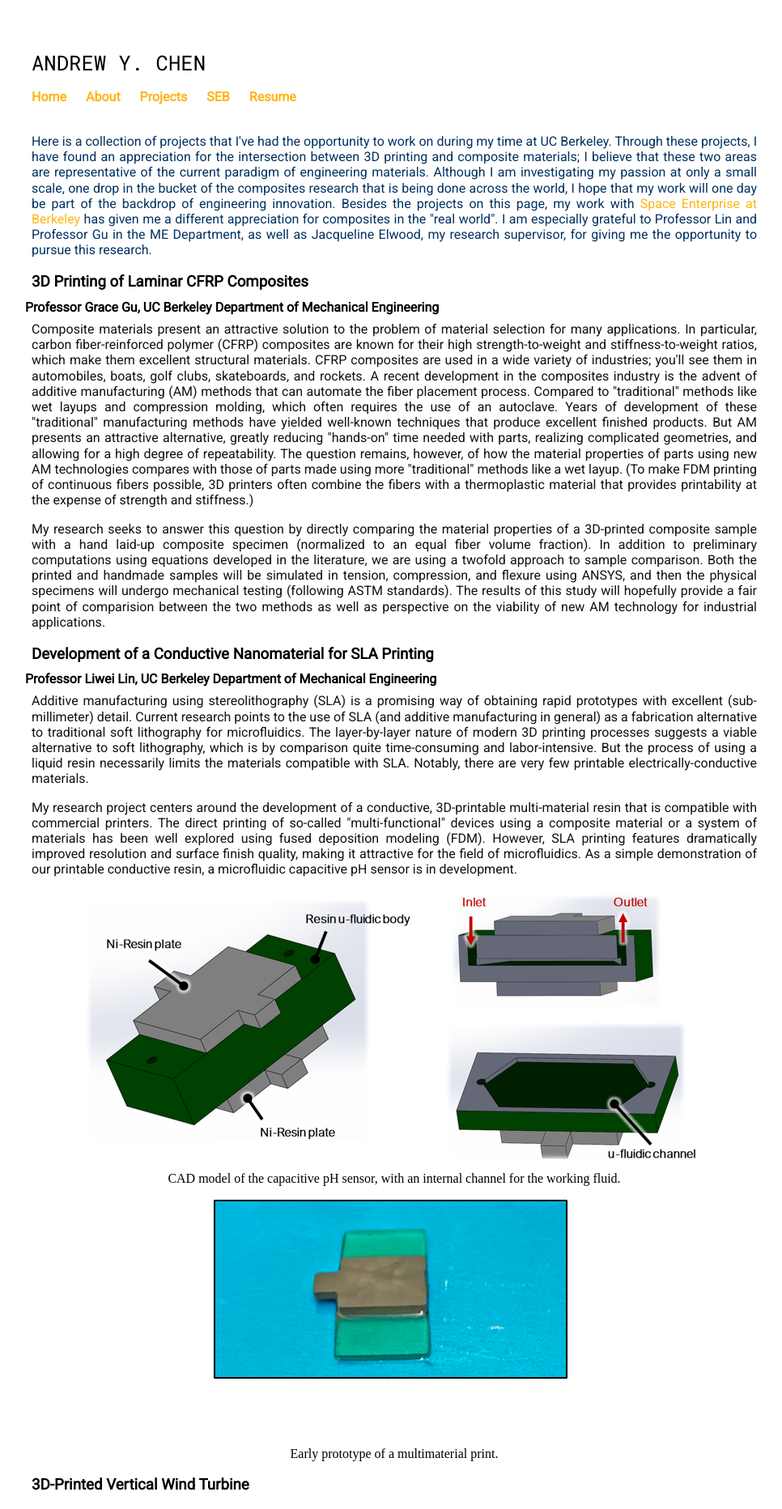
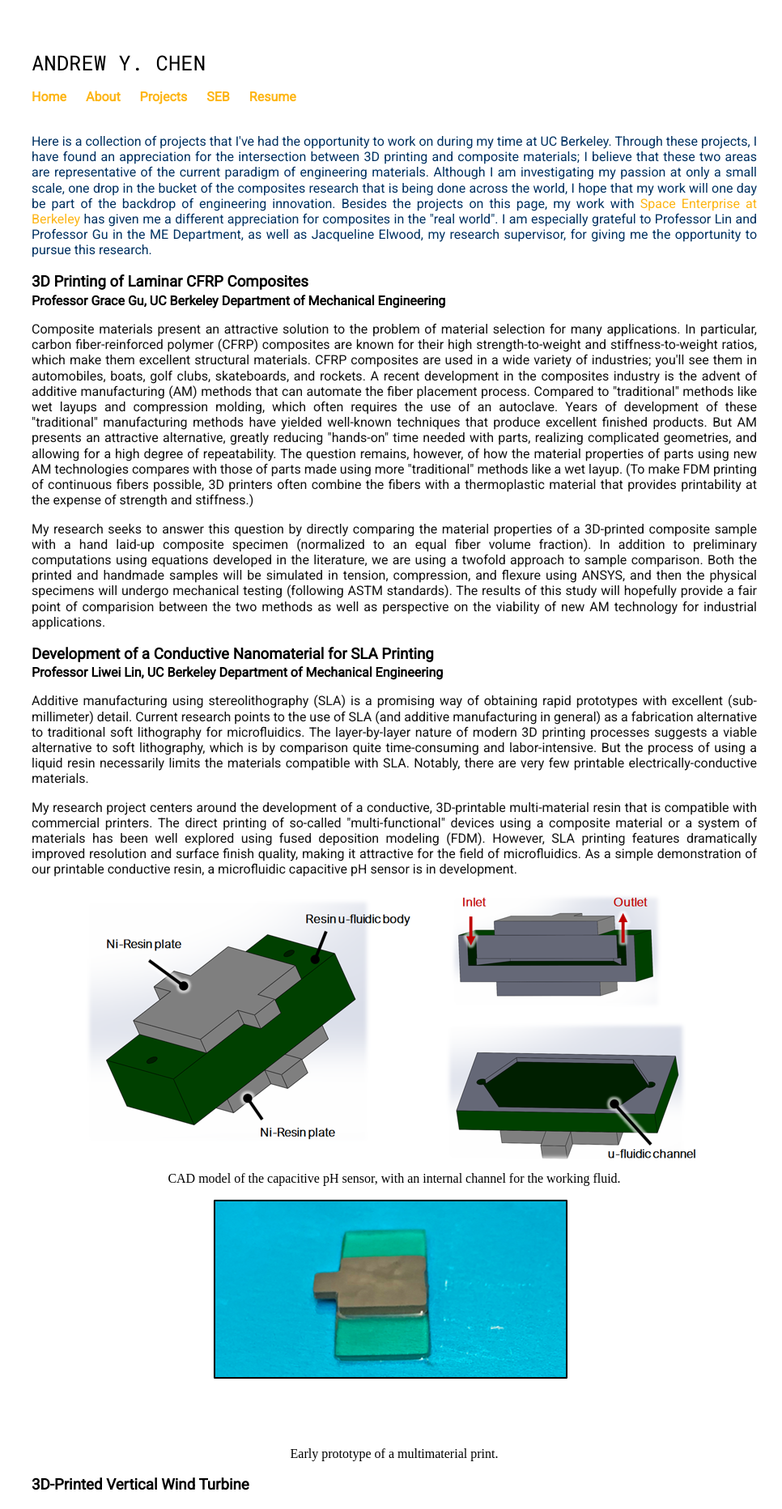
Before and after one commit to carbonheliumnitrogen/carbonheliumnitrogen.github.io, a Jekyll site: the page built from projects.html, in a window 1280 px wide. Shown: the top 1864 px of the page at 81% size, without its empty margins (153-1119 px from the left). Built offline with Jekyll 4.4.1, drawn with Linux system fonts in a browser that asks for light colours.

Commit message:
Update main.css

```diff
--- a/css/main.css
+++ b/css/main.css
@@ -47,10 +47,8 @@ h3 {
 }
 h4 {
     font-family:'Roboto', 'Helvetica', 'Sans-Serif';
-    margin-block-start: -0.5em;
-    margin-block-end: -0.5em;
-    margin-inline-start: -0.5em;
-    margin-inline-end: -0.5em;
+    margin-block-start: -1em;
+    margin-block-end: 0em;
 }
 p {
     font-size: 1em;
```
